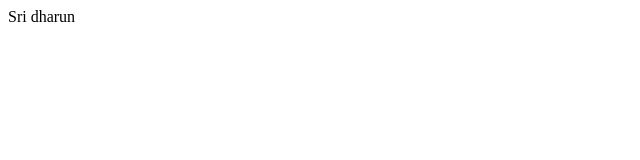
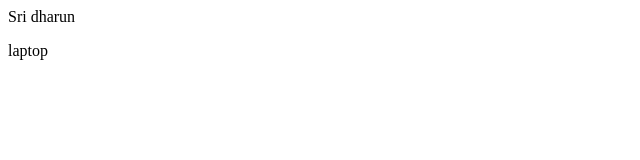
Before and after one commit to sridharun/sample, a plain HTML site: page index.html in a window 1280 px wide. Shown: the full height of the page, 0-640 px from the left. Drawn offline with Linux system fonts and the light colour scheme.

Commit message:
index commit

```diff
--- a/index.html
+++ b/index.html
@@ -4,5 +4,8 @@
     </head>
     <body>
         <p>Sri dharun</p>
+        <p>
+            laptop
+        </p>
     </body>
 </html>
```
